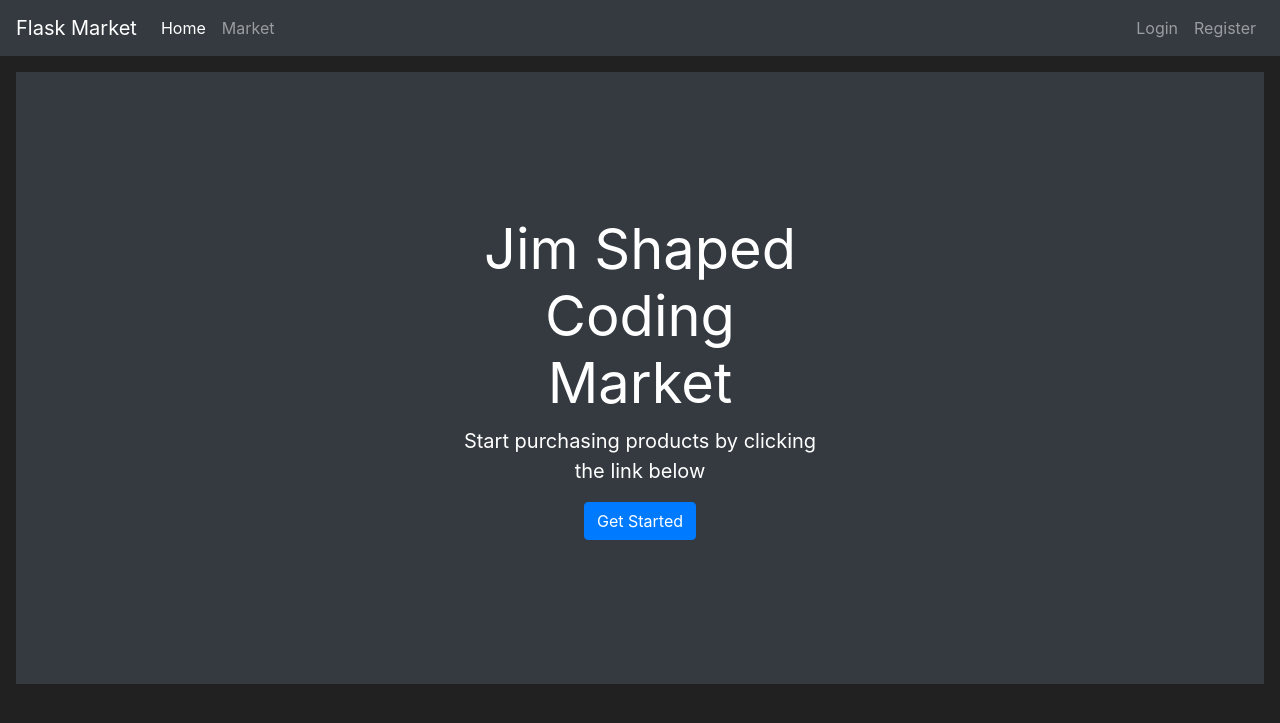
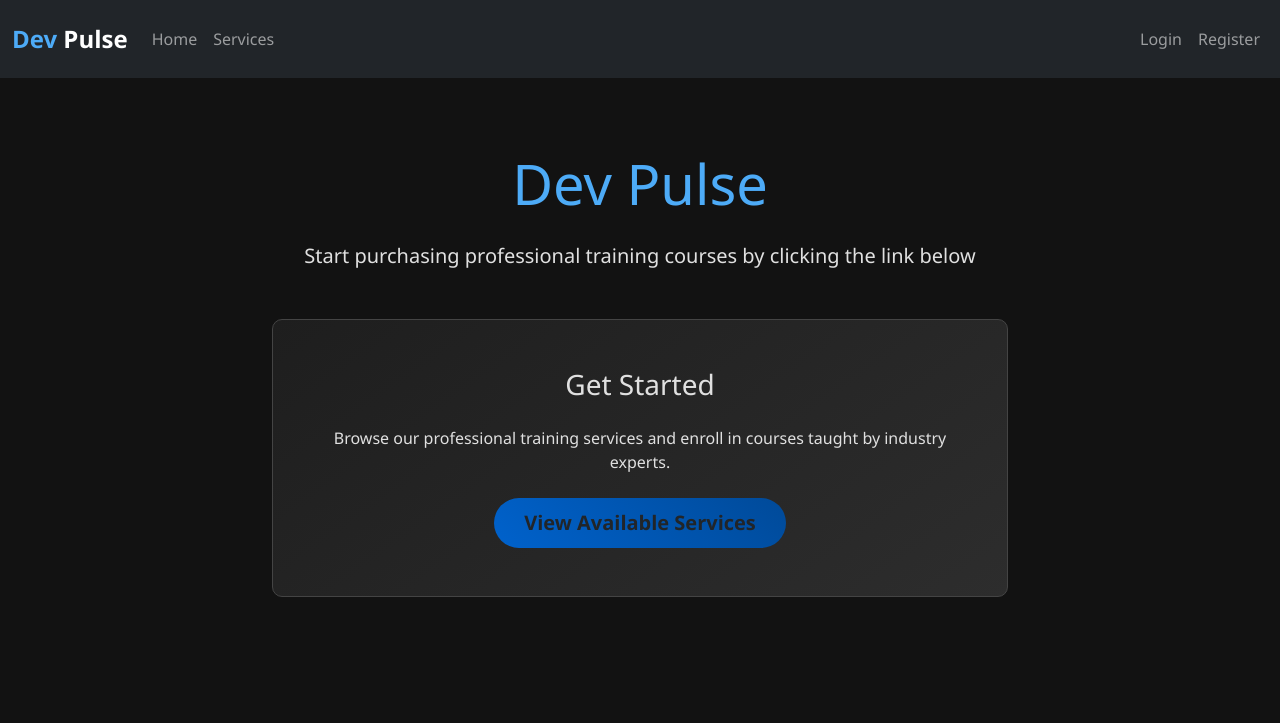
Before and after one commit to Abdellah-BELMAARIS/school_project, a Flask app: template school/templates/home.html in a window 1280 px wide. Shown: the top 723 px of the page. Run offline with Flask 3, Linux system fonts and the light colour scheme; the template is opened without the code that fills it, so the values that code supplies are empty; some libraries are stand-ins or nearby versions.

Commit message:
Refactor HTML templates: update base layout, enhance home and login pages, and add dashboard page

```diff
--- a/school/templates/base.html
+++ b/school/templates/base.html
@@ -1,89 +1,113 @@
-<!doctype html>
+<!DOCTYPE html>
 <html lang="en">
 <head>
-      <!-- Required meta tags -->
-      <meta charset="utf-8">
-      <meta name="viewport" content="width=device-width, initial-scale=1, shrink-to-fit=no">
-      <!-- Bootstrap CSS -->
-      <link rel="stylesheet" href="https://cdn.jsdelivr.net/npm/bootstrap@4.5.3/dist/css/bootstrap.min.css" integrity="sha384-TX8t27EcRE3e/ihU7zmQxVncDAy5uIKz4rEkgIXeMed4M0jlfIDPvg6uqKI2xXr2" crossorigin="anonymous">
-      <title>
-          {% block title %}
-
-          {% endblock %}
-      </title>
+    <meta charset="UTF-8">
+    <meta name="viewport" content="width=device-width, initial-scale=1.0">
+    <link href="https://cdn.jsdelivr.net/npm/bootstrap@5.1.3/dist/css/bootstrap.min.css" rel="stylesheet">
+    <link rel="stylesheet" href="https://cdn.jsdelivr.net/npm/bootstrap-icons@1.8.1/font/bootstrap-icons.css">
+    <title>Dev Pulse Services</title>
+    <style>
+        body {
+            background-color: #121212;
+            color: #e0e0e0;
+            font-family: 'Segoe UI', Tahoma, Geneva, Verdana, sans-serif;
+        }
+        .navbar-brand {
+            font-weight: bold;
+            font-size: 1.5rem;
+        }
+        .market-card {
+            background: linear-gradient(145deg, #1e1e1e, #2d2d2d);
+            border: 1px solid #444;
+            border-radius: 10px;
+            transition: transform 0.3s;
+        }
+        .market-card:hover {
+            transform: translateY(-5px);
+            box-shadow: 0 10px 20px rgba(0, 0, 0, 0.3);
+        }
+        .btn-market {
+            background: linear-gradient(45deg, #0062cc, #004a99);
+            border: none;
+            border-radius: 25px;
+            padding: 10px 30px;
+            font-weight: bold;
+        }
+        .btn-market:hover {
+            background: linear-gradient(45deg, #878d94, #003d7a);
+        }
+        .modal-content.bg-dark {
+            background-color: #1e1e1e !important;
+        }
+        .toast {
+            background-color: #2d2d2d;
+            border: 1px solid #444;
+        }
+    </style>
 </head>
 <body>
-    <nav class="navbar navbar-expand-md navbar-dark bg-dark">
-      <a class="navbar-brand" href="#">Flask Market</a>
-      <button class="navbar-toggler" type="button" data-toggle="collapse" data-target="#navbarNav">
+    <nav class="navbar navbar-expand-lg navbar-dark bg-dark py-3">
+        <div class="container-fluid">
+            <a class="navbar-brand" href="{{ url_for('home_page') }}">
+                <span style="color: #4dabf7;">Dev</span> Pulse
+            </a>
+            <button class="navbar-toggler" type="button" data-bs-toggle="collapse" data-bs-target="#navbarNav">
                 <span class="navbar-toggler-icon"></span>
             </button>
             <div class="collapse navbar-collapse" id="navbarNav">
-        <ul class="navbar-nav mr-auto">
-            <li class="nav-item active">
-                <a class="nav-link" href="{{ url_for('home_page') }}">Home <span class="sr-only">(current)</span></a>
+                <ul class="navbar-nav me-auto">
+                    <li class="nav-item">
+                        <a class="nav-link" href="{{ url_for('home_page') }}">Home</a>
                     </li>
                     <li class="nav-item">
-                <a class="nav-link" href="{{ url_for('market_page') }}">Market</a>
+                        <a class="nav-link" href="{{ url_for('services_page') }}">Services</a>
                     </li>
+                    {% if current_user.is_authenticated %}
+                    <li class="nav-item">
+                        <a class="nav-link" href="{{ url_for('dashboard_page') }}">Dashboard</a>
+                    </li>
+                    {% endif %}
                 </ul>
+                <div class="navbar-nav">
                     {% if current_user.is_authenticated %}
-            <ul class="navbar-nav">
-                <li class="nav-item">
-                    <a class="nav-link" style="color: lawngreen; font-weight: bold">
-                        <i class="fas fa-coins"></i>
-                        {{ current_user.prettier_budget }}
+                    <a class="nav-link position-relative" href="{{ url_for('cart_page') }}" id="cartLink">
+                        <i class="bi bi-cart"></i> Cart
+                        <span id="cartCount" class="position-absolute top-0 start-100 translate-middle badge rounded-pill bg-danger" style="display: none;">
+                            0
+                        </span>
                     </a>
-                </li>
-                <li class="nav-item">
-                    <a class="nav-link">Welcome, {{ current_user.username }}</a>
-                </li>
                     <li class="nav-item">
                         <a class="nav-link" href="{{ url_for('logout_page') }}">Logout</a>
                     </li>
-            </ul>
                     {% else %}
-            <ul class="navbar-nav">
                     <li class="nav-item">
                         <a class="nav-link" href="{{ url_for('login_page') }}">Login</a>
                     </li>
                     <li class="nav-item">
                         <a class="nav-link" href="{{ url_for('register_page') }}">Register</a>
                     </li>
-            </ul>
                     {% endif %}
                 </div>
+            </div>
+        </div>
     </nav>
+
+    <div class="container mt-3">
         {% with messages = get_flashed_messages(with_categories=true) %}
             {% if messages %}
                 {% for category, message in messages %}
-              <div class="alert alert-{{ category }}">
-                  <button type="button" class="m1-2 mb-1 close" data-dismiss="alert" aria-label="Close">
-                      <span aria-hidden="true">&times;</span>
-                  </button>
+                    <div class="alert alert-{{ category }} alert-dismissible fade show" role="alert">
                         {{ message }}
+                        <button type="button" class="btn-close btn-close-white" data-bs-dismiss="alert" aria-label="Close"></button>
                     </div>
                 {% endfor %}
             {% endif %}
         {% endwith %}
+    </div>
+    <div class="container mt-4">
         {% block content %}
-
         {% endblock %}
-      <!-- Future Content here -->
-
-
-
-      <!-- Optional JavaScript -->
-      <!-- jQuery first, then Popper.js, then Bootstrap JS -->
-      <script src='https://kit.fontawesome.com/a076d05399.js'></script>
-      <script src="https://code.jquery.com/jquery-3.5.1.slim.min.js" integrity="sha384-DfXdz2htPH0lsSSs5nCTpuj/zy4C+OGpamoFVy38MVBnE+IbbVYUew+OrCXaRkfj" crossorigin="anonymous"></script>
-      <script src="https://cdn.jsdelivr.net/npm/popper.js@1.16.1/dist/umd/popper.min.js" integrity="sha384-9/reFTGAW83EW2RDu2S0VKaIzap3H66lZH81PoYlFhbGU+6BZp6G7niu735Sk7lN" crossorigin="anonymous"></script>
-      <script src="https://stackpath.bootstrapcdn.com/bootstrap/4.5.2/js/bootstrap.min.js" integrity="sha384-B4gt1jrGC7Jh4AgTPSdUtOBvfO8shuf57BaghqFfPlYxofvL8/KUEfYiJOMMV+rV" crossorigin="anonymous"></script>
+    </div>
+    <script src="https://cdn.jsdelivr.net/npm/bootstrap@5.1.3/dist/js/bootstrap.bundle.min.js"></script>
 </body>
-   <style>
-      body {
-      background-color: #212121;
-      color: white
-      }
-   </style>
 </html>
--- a/school/templates/home.html
+++ b/school/templates/home.html
@@ -1,15 +1,21 @@
 {% extends 'base.html' %}
-{% block title %}
-    Welcome to Jim Shaped Coding Market
+{% block content %}
+
+<div class="text-center py-5">
+    <h1 class="display-4 mb-4" style="color: #4dabf7;">Dev Pulse </h1>
+    <p class="lead mb-4">Start purchasing professional training courses by clicking the link below</p>
+
+    <div class="row justify-content-center mt-5">
+        <div class="col-md-8">
+            <div class="market-card p-5">
+                <h3 class="mb-4">Get Started</h3>
+                <p class="mb-4">Browse our professional training services and enroll in courses taught by industry experts.</p>
+                <a class="btn btn-market btn-lg" href="{{ url_for('services_page') }}" role="button">
+                    View Available Services
+                </a>
+            </div>
+        </div>
+    </div>
+</div>
+
 {% endblock %}
-{% block content %}
-    <div class="position-relative overflow-hidden p-3 p-md-5 m-md-3 text-center bg-dark" style="color:white">
-        <div class="col-md-5 p-lg-5 mx-auto my-5">
-            <h1 class="display-4 font-weight-normal">Jim Shaped Coding Market</h1>
-            <p class="lead font-weight-normal">Start purchasing products by clicking the link below</p>
-            <a class="btn btn-primary" href="{{ url_for('market_page') }}">Get Started</a>
-        </div>
-        <div class="product-device box-shadow d-none d-md-block"></div>
-        <div class="product-device product-device-2 box-shadow d-none d-md-block"></div>
-    </div>
-{% endblock %}
```
Also changed, not shown: school/templates/dashboard.html (added, +36 -0 lines), school/templates/login.html (+21 -25 lines), school/templates/register.html (+31 -29 lines), school/templates/about.html (deleted). Lines whose indentation alone changed are shown as unchanged.
